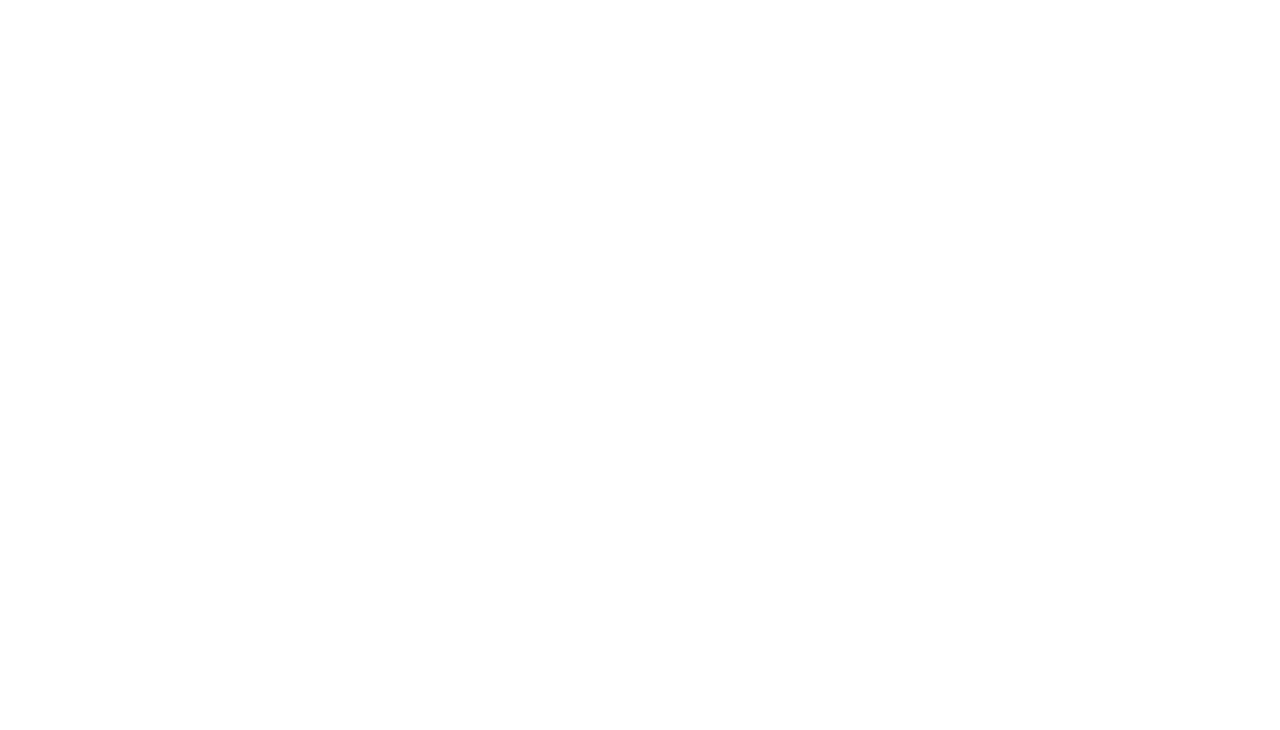
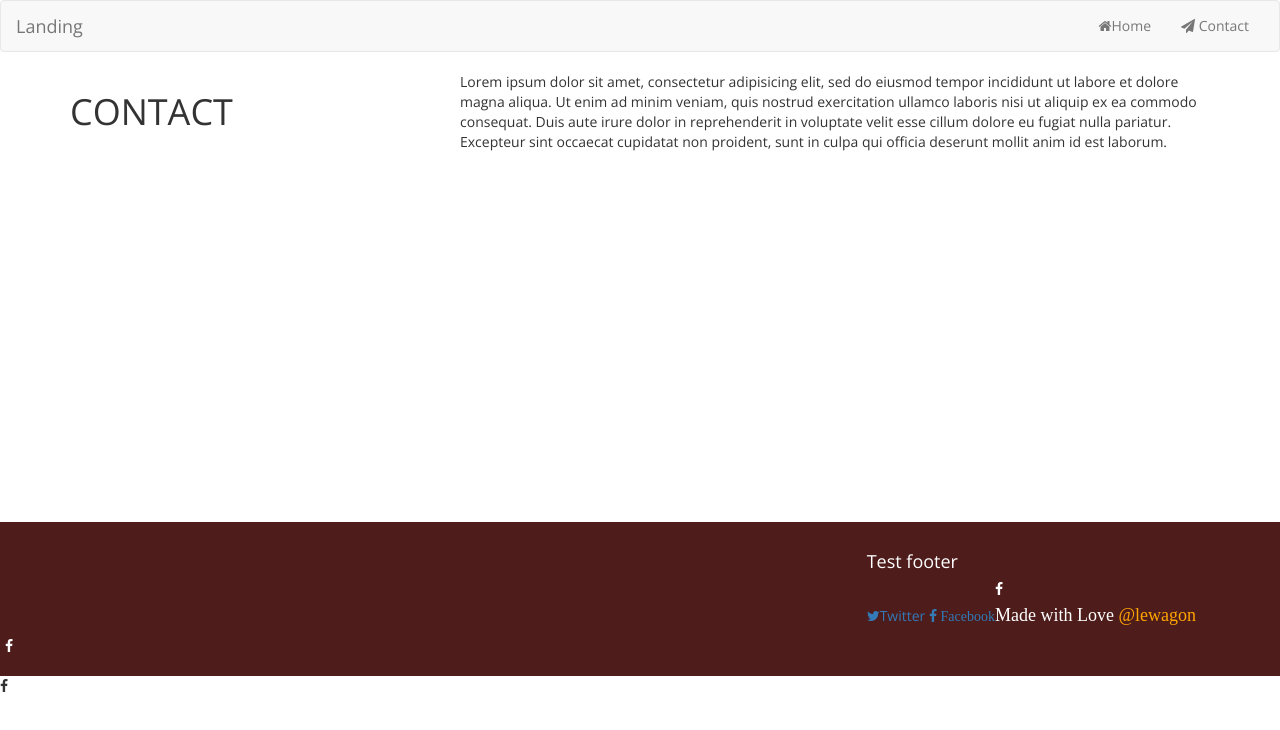
Before and after one commit to lizzyrobbo/landing, a plain HTML site: page contact.html in a window 1280 px wide. Drawn offline with nearby package versions, Linux system fonts and the light colour scheme.

Commit message:
finished layout with navbar and footer

```diff
--- a/contact.html
+++ b/contact.html
@@ -0,0 +1,95 @@
+<!DOCTYPE html>
+<html lang="en">
+  <head>
+    <meta charset="utf-8">
+    <meta http-equiv="X-UA-Compatible" content="IE=edge">  <!-- responsive -->
+    <meta name="viewport" content="width=device-width, initial-scale=1">  <!-- responsive -->
+    <title>Landing</title>
+
+    <!-- Bootstrap -->
+   <link rel="stylesheet" href="http://netdna.bootstrapcdn.com/bootstrap/3.1.1/css/bootstrap.min.css">
+   <link href="//netdna.bootstrapcdn.com/font-awesome/4.1.0/css/font-awesome.min.css" rel="stylesheet">
+   <link rel="stylesheet" type="text/css" href="stylesheets/style.css">
+   <link href='http://fonts.googleapis.com/css?family=Open+Sans' rel='stylesheet' type='text/css'>
+
+  </head>
+  <body>
+  <nav class="navbar navbar-default" role="navigation">
+    <div class="container-fluid">
+      <!-- Brand and toggle get grouped for better mobile display -->
+      <div class="navbar-header">
+        <button type="button" class="navbar-toggle" data-toggle="collapse" data-target="#bs-example-navbar-collapse-1">
+          <span class="sr-only">Toggle navigation</span>
+          <span class="icon-bar"></span><!-- right hand nav bar -->
+          <span class="icon-bar"></span>
+          <span class="icon-bar"></span>
+        </button>
+        <a class="navbar-brand" href="#">Landing</a>
+      </div>
+
+      <!-- Collect the nav links, forms, and other content for toggling -->
+      <div class="collapse navbar-collapse" id="bs-example-navbar-collapse-1">
+        <ul class="nav navbar-nav navbar-right">
+          <li><a href="index.html"><i class="fa fa-home"></i>Home</a></li>
+          <li><a href="contact.html"><i class="fa fa-paper-plane"></i> Contact</a></li>
+        </ul>
+      </div><!-- /.navbar-collapse -->
+    </div><!-- /.container-fluid -->
+  </nav>
+
+
+
+
+<div class="container">
+
+  <div class="row">
+
+    <div class="col-md-4">
+
+      <h1>CONTACT</h1>
+    </div>
+
+    <div class="col-md-8">
+        <p> Lorem ipsum dolor sit amet, consectetur adipisicing elit, sed do eiusmod
+      tempor incididunt ut labore et dolore magna aliqua. Ut enim ad minim veniam,
+      quis nostrud exercitation ullamco laboris nisi ut aliquip ex ea commodo
+      consequat. Duis aute irure dolor in reprehenderit in voluptate velit esse
+      cillum dolore eu fugiat nulla pariatur. Excepteur sint occaecat cupidatat non
+      proident, sunt in culpa qui officia deserunt mollit anim id est laborum.
+      </p>
+    </div>
+
+    </div>
+  </div>
+
+      <div class="row" id="footer">
+        <div class="col-md-4 col-md-offset-8" >
+
+       <h4> Test footer </h4>
+
+        <a href="#"><i class="fa fa-twitter" target="_blank"></i>Twitter</a>
+        <a href="#"><i class="fa fa-facebook" "_blank"> Facebook</a>
+
+        <h4>Made with Love <a href="http://lewagon.org" class="orange">@lewagon</a>
+        </h4>
+
+        </div>
+    </div>
+
+
+
+
+
+
+
+
+
+
+
+    <!-- jQuery (necessary for Bootstrap's JavaScript plugins - always needs to be before) -->
+    <script src="https://ajax.googleapis.com/ajax/libs/jquery/1.11.0/jquery.min.js"></script>
+    <!-- Include all compiled plugins (below), or include individual files as needed -->
+    <script src="http://netdna.bootstrapcdn.com/bootstrap/3.1.1/js/bootstrap.min.js"></script><!-- Bonne pratique - put boostrap at end of body to improve loading time -->
+
+  </body>
+</html>
--- a/stylesheets/style.css
+++ b/stylesheets/style.css
@@ -0,0 +1,17 @@
+body{
+	font-family: 'Open Sans', sans-serif;
+}
+
+#footer{
+	padding: 20px;
+	background: rgb(77,28,27);
+	color: white;
+}
+
+.orange{
+	color: orange;
+}
+
+.container{
+	min-height: 450px;
+}
```
Also changed, not shown: index.html (+49 -0 lines), 1 other file.
